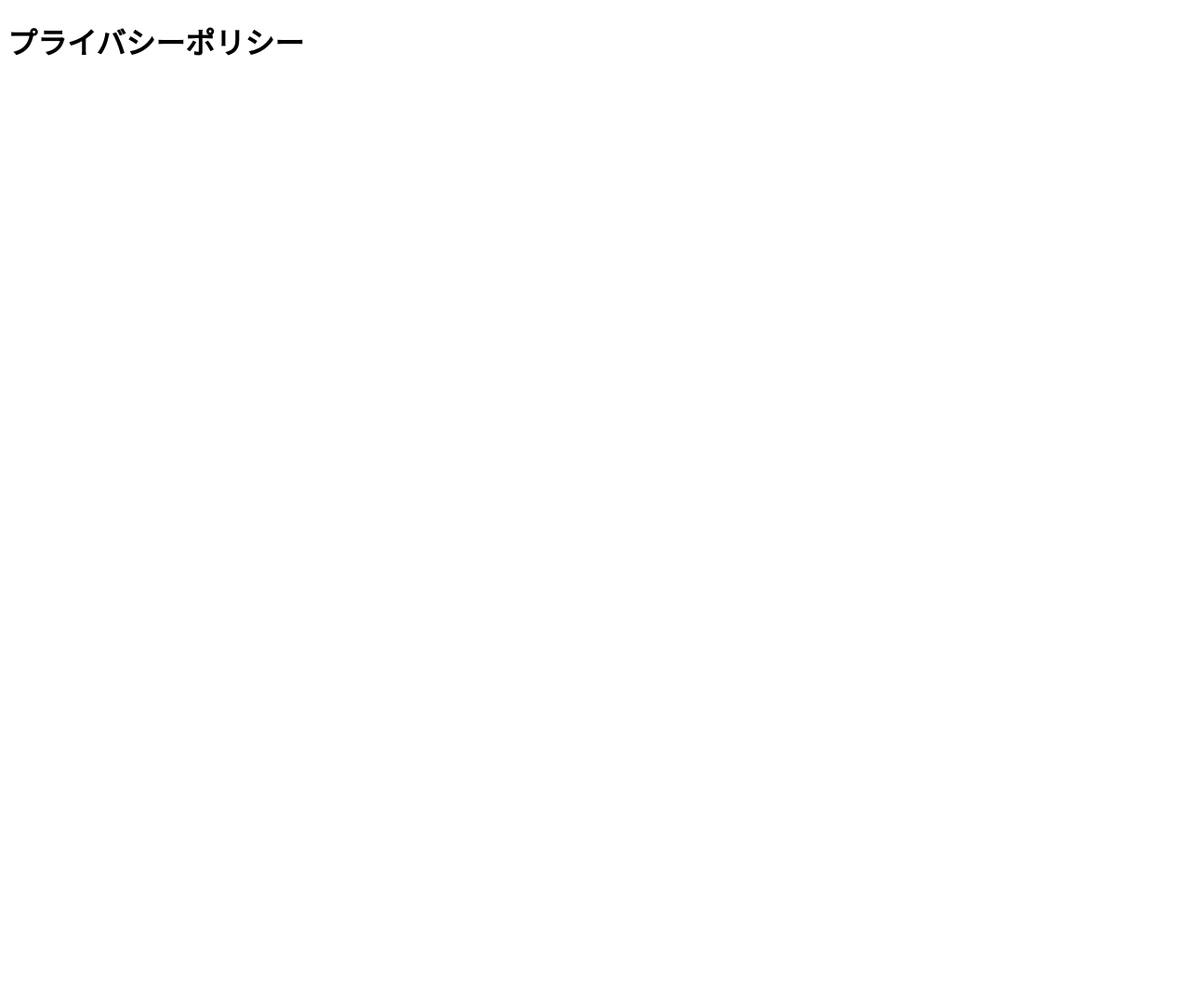
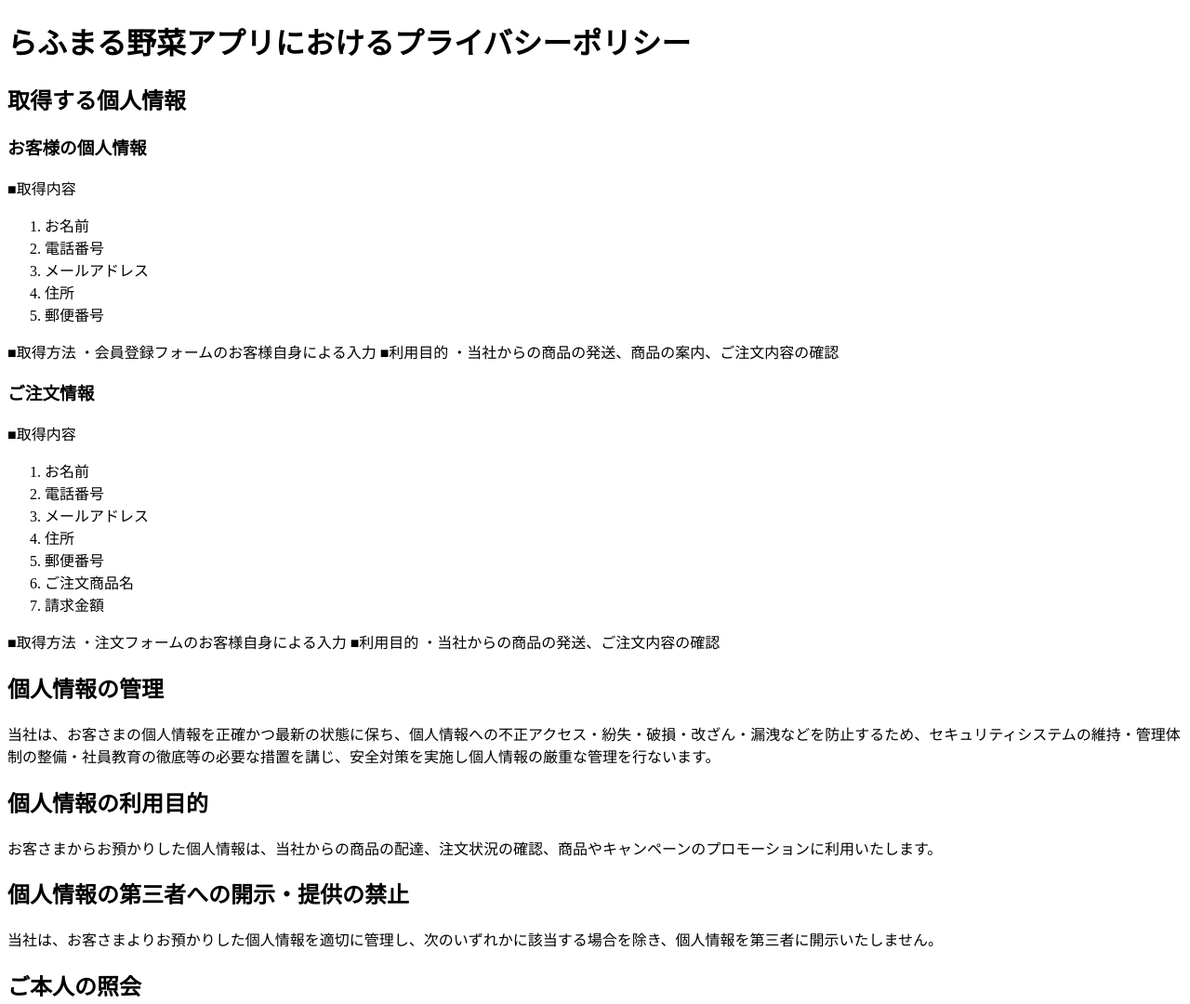
Before and after one commit to ryoto-hata-real/laumaru_privacy, a plain HTML site: page docs/index.html in a window 1280 px wide. Shown: the top 1080 px of the page at 93% size. Before the commit the page ends 800 px from the top, so only its background shows below. Drawn offline with Linux system fonts and the light colour scheme.

Commit message:
Update index.html

```diff
--- a/docs/index.html
+++ b/docs/index.html
@@ -8,6 +8,47 @@
 </head>
 
 <body>
-  <h1>プライバシーポリシー</h1>
+  <h1>らふまる野菜アプリにおけるプライバシーポリシー</h1>
+  <h2>取得する個人情報</h2>
+  <h3>お客様の個人情報</h3>
+  ■取得内容
+  <ol>
+    <li>お名前</li>
+    <li>電話番号</li>
+    <li>メールアドレス</li>
+    <li>住所</li>
+    <li>郵便番号</li>
+   </ol>
+  ■取得方法
+  ・会員登録フォームのお客様自身による入力
+  ■利用目的
+  ・当社からの商品の発送、商品の案内、ご注文内容の確認
+  <h3>ご注文情報</h3>
+  ■取得内容
+  <ol>
+    <li>お名前</li>
+    <li>電話番号</li>
+    <li>メールアドレス</li>
+    <li>住所</li>
+    <li>郵便番号</li>
+    <li>ご注文商品名</li>
+    <li>請求金額</li>
+   </ol>
+  ■取得方法
+  ・注文フォームのお客様自身による入力
+  ■利用目的
+  ・当社からの商品の発送、ご注文内容の確認
+
+  <h2>個人情報の管理</h2>
+当社は、お客さまの個人情報を正確かつ最新の状態に保ち、個人情報への不正アクセス・紛失・破損・改ざん・漏洩などを防止するため、セキュリティシステムの維持・管理体制の整備・社員教育の徹底等の必要な措置を講じ、安全対策を実施し個人情報の厳重な管理を行ないます。
+  <h2>個人情報の利用目的</h2>
+お客さまからお預かりした個人情報は、当社からの商品の配達、注文状況の確認、商品やキャンペーンのプロモーションに利用いたします。
+  <h2>個人情報の第三者への開示・提供の禁止</h2>
+当社は、お客さまよりお預かりした個人情報を適切に管理し、次のいずれかに該当する場合を除き、個人情報を第三者に開示いたしません。
+  <h2>ご本人の照会</h2>
+お客さまがご本人の個人情報の照会・修正・削除などをご希望される場合には、ご本人であることを確認の上、対応させていただきます。
+  <h2>お問い合せ</h2>
+当社の個人情報の取扱に関するお問い合せは下記までご連絡ください。
+Mail:laughmaru.vege@gmail.com
 </body>
 </html>
```
